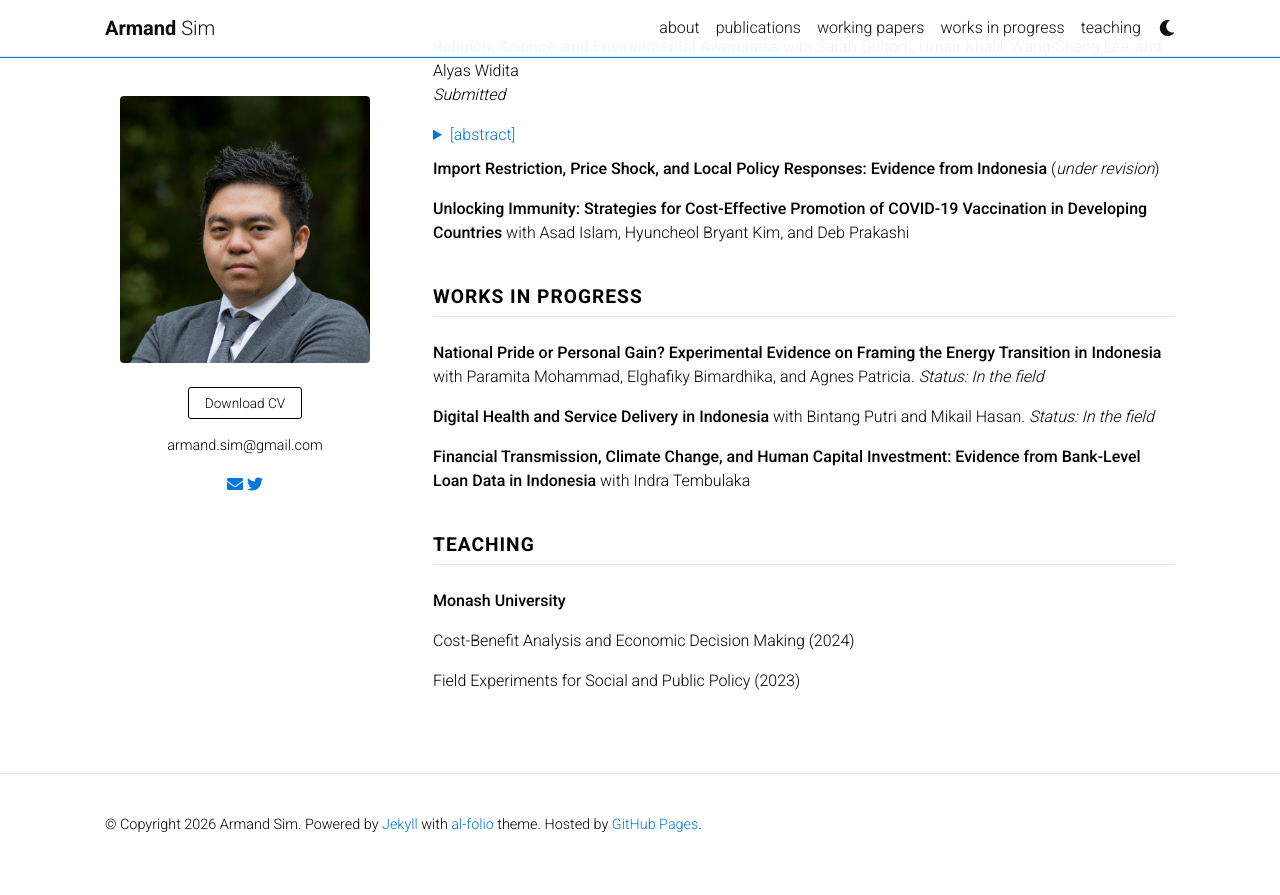
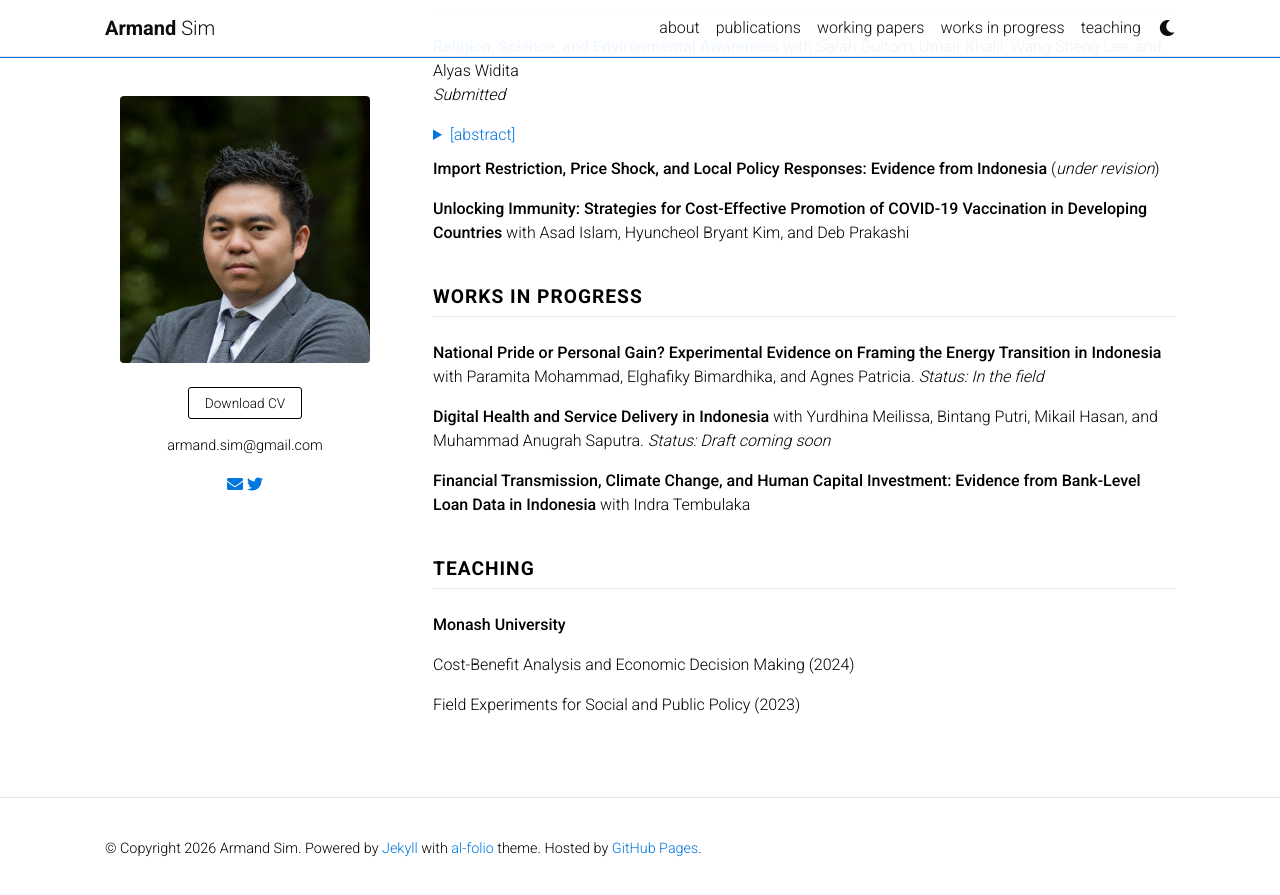
Before and after one commit to armandsim/armandsim.github.io, a Jekyll site: the page built from _pages/about.md, in a window 1280 px wide and 900 px high, scrolled down 818 px. Shown: the top 895 px of the window. Built offline with Jekyll 4.4.1, drawn with Linux system fonts in a browser that asks for light colours; comment, search, counter and statistics services are not loaded; a style sheet for code colours, icons or effects is not loaded.

Commit message:
Update about.md

```diff
--- a/_pages/about.md
+++ b/_pages/about.md
@@ -96,8 +96,8 @@ We examine the relative effectiveness of religion and science in promoting envir
 **National Pride or Personal Gain? Experimental Evidence on Framing the Energy Transition in Indonesia** with Paramita Mohammad, Elghafiky Bimardhika, and Agnes Patricia.
 *Status: In the field*
 
-**Digital Health and Service Delivery in Indonesia** with Bintang Putri and Mikail Hasan.
-*Status: In the field*
+**Digital Health and Service Delivery in Indonesia** with Yurdhina Meilissa, Bintang Putri, Mikail Hasan, and Muhammad Anugrah Saputra.
+*Status: Draft coming soon*
 
 **Financial Transmission, Climate Change, and Human Capital Investment: Evidence from Bank-Level Loan Data
 in Indonesia** with Indra Tembulaka
```
